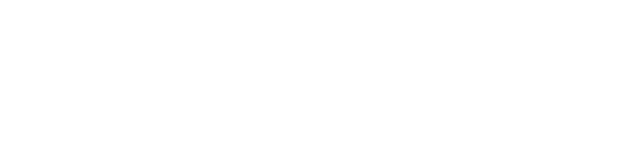
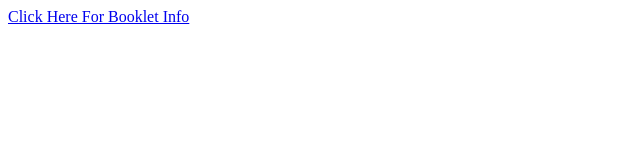
Before and after one commit to JRDworld/SailorsBooklet, a plain HTML site: page index.html in a window 1280 px wide. Shown: the whole page, without its empty margins (0-640 px from the left). Drawn offline with Linux system fonts and the light colour scheme.

Commit message:
Update index.html

```diff
--- a/index.html
+++ b/index.html
@@ -1,3 +1,3 @@
 <html>
-<p><a href="Untitled%20document%20(1).pdf"/a></p>
+<p><a href="Untitled%20document%20(1).pdf">Click Here For Booklet Info</a></p>
 </html>
```
